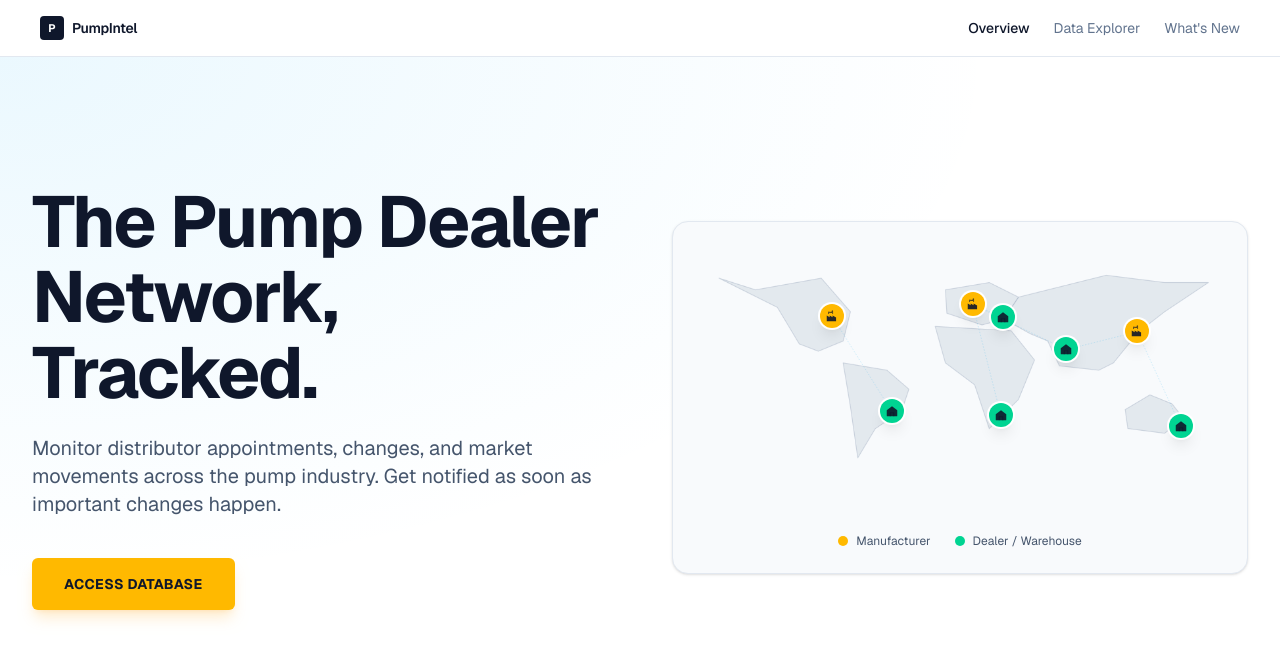
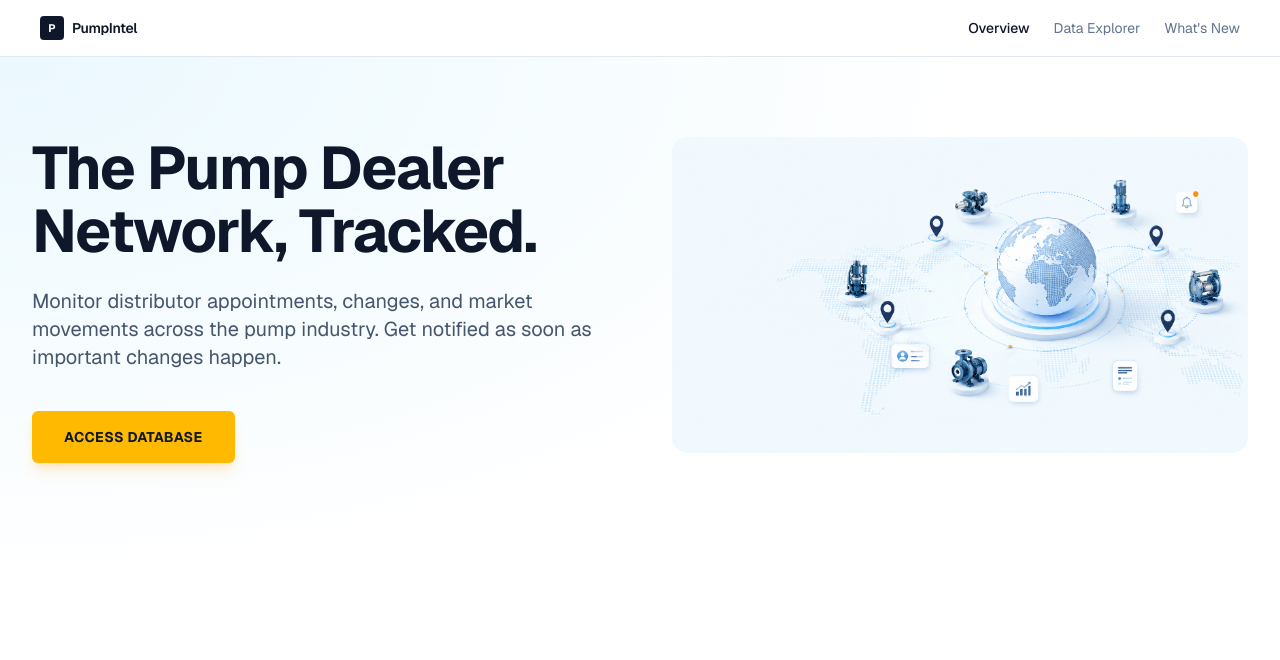
Before and after one commit to pumpselector/intelligence, a Next.js app: page / in a window 1280 px wide. Shown: the top 660 px of the page. Built offline with nearby package versions, Linux system fonts and the light colour scheme.

Commit message:
Hero gorseli degistirildi, baslik boyutu ve hizalama duzeltildi

```diff
--- a/components/Hero.tsx
+++ b/components/Hero.tsx
@@ -1,14 +1,14 @@
+import Image from "next/image";
 import Link from "next/link";
-import PumpNetworkMap from "./PumpNetworkMap";
 
 export default function Hero() {
   return (
     <section className="relative overflow-hidden bg-white">
       <div className="pointer-events-none absolute inset-0 bg-[radial-gradient(ellipse_at_top_left,_rgba(56,189,248,0.10),_transparent_55%)]" />
 
-      <div className="relative mx-auto grid min-h-[85vh] w-full max-w-7xl grid-cols-1 items-center gap-16 px-6 py-20 lg:grid-cols-2 lg:px-8">
+      <div className="relative mx-auto grid min-h-[85vh] w-full max-w-7xl grid-cols-1 items-start gap-16 px-6 py-20 lg:grid-cols-2 lg:px-8">
         <div className="flex flex-col items-start text-left">
-          <h1 className="text-6xl font-bold leading-[1.05] tracking-tight text-slate-900 sm:text-7xl">
+          <h1 className="text-5xl font-bold leading-[1.05] tracking-tight text-slate-900 sm:text-6xl">
             The Pump Dealer Network, Tracked.
           </h1>
 
@@ -26,7 +26,14 @@
         </div>
 
         <div className="relative">
-          <PumpNetworkMap />
+          <Image
+            src="/pump_dealer_network.png"
+            alt="Global pump dealer network"
+            width={1693}
+            height={929}
+            priority
+            className="h-auto w-full rounded-2xl"
+          />
         </div>
       </div>
     </section>
--- a/components/PumpNetworkMap.tsx
+++ /dev/null
@@ -1,129 +0,0 @@
-import Image from "next/image";
-
-type NetworkPoint = {
-  id: string;
-  label: string;
-  top: number;
-  left: number;
-  type: "factory" | "warehouse";
-};
-
-const points: NetworkPoint[] = [
-  { id: "us", label: "United States", top: 26.7, left: 25.7, type: "factory" },
-  { id: "de", label: "Germany", top: 22.2, left: 52.4, type: "factory" },
-  { id: "cn", label: "China", top: 32.6, left: 83.7, type: "factory" },
-  { id: "br", label: "Brazil", top: 63.1, left: 37.1, type: "warehouse" },
-  { id: "in", label: "India", top: 39.4, left: 70.2, type: "warehouse" },
-  { id: "tr", label: "Turkey", top: 27.2, left: 58.1, type: "warehouse" },
-  { id: "za", label: "South Africa", top: 64.6, left: 57.8, type: "warehouse" },
-  { id: "au", label: "Australia", top: 68.8, left: 92.0, type: "warehouse" },
-];
-
-const connections: [string, string][] = [
-  ["br", "us"],
-  ["tr", "de"],
-  ["za", "de"],
-  ["in", "de"],
-  ["in", "cn"],
-  ["au", "cn"],
-];
-
-const pointById = Object.fromEntries(points.map((p) => [p.id, p]));
-
-function FactoryIcon() {
-  return (
-    <svg viewBox="0 0 24 24" className="h-3.5 w-3.5" fill="none">
-      <path
-        d="M3 21V11l5 3.2V11l5 3.2V11l6 3.5V21H3Z"
-        fill="currentColor"
-        fillOpacity="0.9"
-      />
-      <path d="M6 8V5l2 1.5V5l2 1.5V5l2 1.5V3h1v5" stroke="currentColor" strokeWidth="1" strokeLinecap="round" strokeLinejoin="round" />
-    </svg>
-  );
-}
-
-function WarehouseIcon() {
-  return (
-    <svg viewBox="0 0 24 24" className="h-3.5 w-3.5" fill="none">
-      <path
-        d="M3 10.5 12 4l9 6.5V20a1 1 0 0 1-1 1H4a1 1 0 0 1-1-1V10.5Z"
-        fill="currentColor"
-        fillOpacity="0.9"
-      />
-      <path d="M9 21v-6h6v6" stroke="#0f172a" strokeWidth="1" strokeLinejoin="round" />
-    </svg>
-  );
-}
-
-export default function PumpNetworkMap() {
-  return (
-    <div className="relative w-full rounded-2xl border border-slate-200 bg-slate-50 p-6 shadow-sm">
-      <div className="relative aspect-[2/1] w-full">
-        <Image
-          src="/world-map.png"
-          alt="World map showing global pump manufacturer and dealer network"
-          fill
-          priority
-          className="object-contain opacity-90 select-none pointer-events-none"
-        />
-
-        <svg
-          viewBox="0 0 100 100"
-          preserveAspectRatio="none"
-          className="absolute inset-0 h-full w-full"
-        >
-          {connections.map(([fromId, toId]) => {
-            const from = pointById[fromId];
-            const to = pointById[toId];
-            if (!from || !to) return null;
-            return (
-              <line
-                key={`${fromId}-${toId}`}
-                x1={from.left}
-                y1={from.top}
-                x2={to.left}
-                y2={to.top}
-                className="pump-network-line"
-                stroke="#0ea5e9"
-                strokeOpacity="0.6"
-                strokeWidth="0.25"
-                vectorEffect="non-scaling-stroke"
-              />
-            );
-          })}
-        </svg>
-
-        {points.map((point) => (
-          <div
-            key={point.id}
-            title={`${point.label} · ${point.type === "factory" ? "Manufacturer" : "Dealer / Warehouse"}`}
-            className="absolute -translate-x-1/2 -translate-y-1/2"
-            style={{ top: `${point.top}%`, left: `${point.left}%` }}
-          >
-            <div
-              className={`flex h-6 w-6 items-center justify-center rounded-full ring-2 ring-white shadow-lg ${
-                point.type === "factory"
-                  ? "bg-amber-400 text-slate-900"
-                  : "bg-emerald-400 text-slate-900"
-              }`}
-            >
-              {point.type === "factory" ? <FactoryIcon /> : <WarehouseIcon />}
-            </div>
-          </div>
-        ))}
-      </div>
-
-      <div className="mt-6 flex items-center justify-center gap-6 text-xs text-slate-600">
-        <div className="flex items-center gap-2">
-          <span className="h-2.5 w-2.5 rounded-full bg-amber-400" />
-          Manufacturer
-        </div>
-        <div className="flex items-center gap-2">
-          <span className="h-2.5 w-2.5 rounded-full bg-emerald-400" />
-          Dealer / Warehouse
-        </div>
-      </div>
-    </div>
-  );
-}
```
Also changed, not shown: public/pump_dealer_network.png (added), public/world-map.png (deleted).
